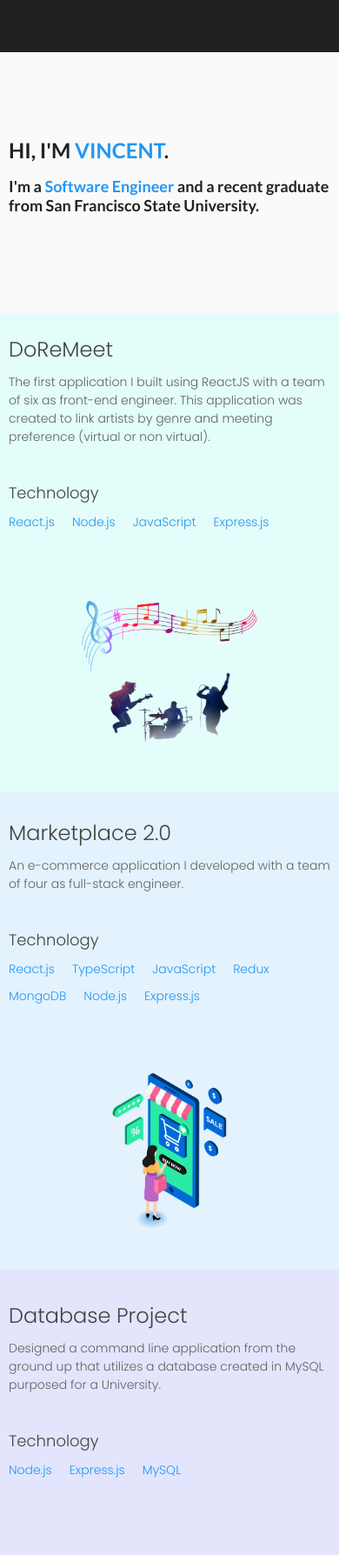
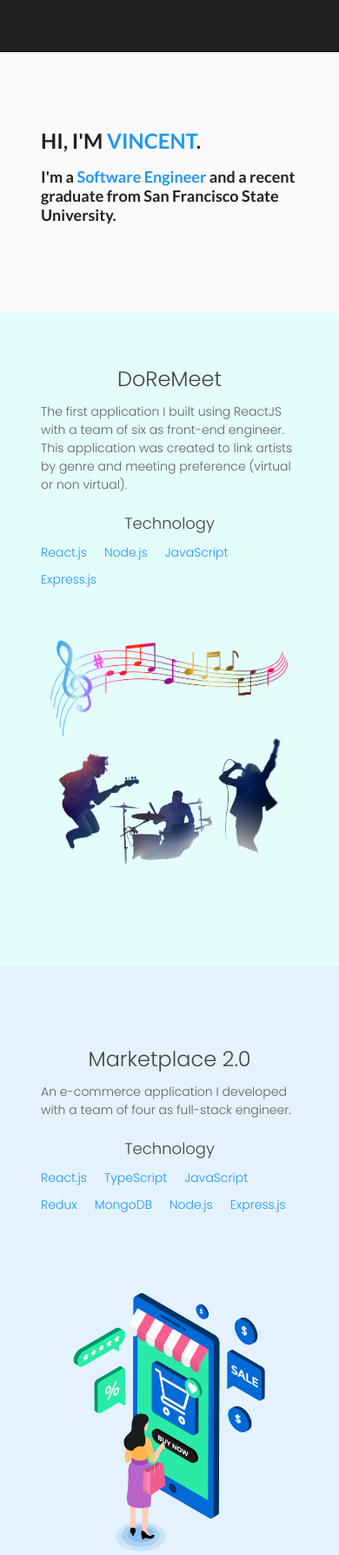
Before and after one commit to vincenttse15/portfolio, a Gatsby site: page / in a window 390 px wide. Shown: the top 1788 px of the page at 87% size. Built offline with nearby package versions, Linux system fonts and the light colour scheme; Gatsby itself is replaced by a stand-in of ours; a web font is replaced by a local one.

Commit message:
updated about, index, and nav reponsiveness

```diff
--- a/src/pages/about.js
+++ b/src/pages/about.js
@@ -31,7 +31,7 @@ const About = ({location}) => {
               Hi, I'm Vincent Tse, a software engineer based in San Jose, CA.
               In May 2021, I acquired my Bachelor's Degree in Computer Science
               from San Francisco State University with my main focus being on front-end
-              development. I also recently started becoming interested in UX/UI Design.
+              development.
               </p>
             <p className={styles.text}>
               In my free time I enjoy watching movies and shows, playing games, finding new music, and drawing on MS Paint.
--- a/src/styles/about.module.scss
+++ b/src/styles/about.module.scss
@@ -361,6 +361,10 @@
     height: 550px;
   }
 
+  .text_container {
+    width: 80%;
+  }
+
   .text_h1 {
     font-size: 18px;
   }
@@ -371,6 +375,12 @@
 
   .paint_character {
     font-size: 20px;
+  }
+}
+
+@media only screen and (max-width: 425px) {
+  .about_container {
+    height: 650px;
   }
 }
 
@@ -425,9 +435,7 @@
   .icons {
     font-size: 18px;
   }
-}
 
-@media only screen and (max-width: 280px) {
   .about_container {
     height: 600px;
   }
--- a/src/styles/index.module.scss
+++ b/src/styles/index.module.scss
@@ -235,32 +235,62 @@ body {
 
   .home_container {
     height: 400px;
+    align-items: center;
+  }
+
+  .home_text_container {
+    width: 60%;
   }
 
   .doremeet_container {
     flex-direction: column-reverse;
     align-items: center;
+    height: 750px;
   }
 
   .marketplace_container {
     flex-direction: column-reverse;
     align-items: center;
+    height: 750px;
   }
 
   .database_container {
     flex-direction: column-reverse;
     align-items: center;
+    height: 750px;
   }
 
   .description_container {
-    padding-left: 0px;
-    width: 100%;
+    padding: 0px;
+    width: 60%;
     min-height: 50%;
+    align-items: center;
+  }
+
+  .project_description {
+    margin-bottom: 20px;
   }
 
   .image_container {
     width: 100%;
     height: 50%;
+    justify-content: start;
+  }
+
+  .music {
+    max-height: 40%;
+  }
+
+  .band {
+    max-height: 40%;
+  }
+
+  .marketplace {
+    max-height: 80%;
+  }
+
+  .database {
+    max-height: 50%;
   }
 }
 
@@ -276,18 +306,46 @@ body {
   .home_container {
     height: 300px;
   }
+
+  .music {
+    max-height: 35%;
+  }
+
+  .database {
+    max-height: 40%;
+  }
 }
 
-@media only screen and (max-width: 345px) {
-  .doremeet_container {
-    height: 600px;
+@media only screen and (max-width: 471px) {
+  .music {
+    max-height: 30%;
+  }
+}
+
+@media only screen and (max-width: 425px) {
+  .description_container {
+    width: 80%;
   }
 
-  .marketplace_container {
-    height: 600px;
+  .home_text_container {
+    width: 80%;
+  }
+}
+
+@media only screen and (max-width: 320px) {
+  .doremeet_container {
+    height: 700px;
   }
 
-  .database_container {
-    height: 600px;
+  .music {
+    max-height: 25%;
+  }
+
+  .band {
+    max-height: 35%;
+  }
+
+  .database {
+    max-height: 35%;
   }
 }
--- a/src/styles/navbar.module.scss
+++ b/src/styles/navbar.module.scss
@@ -8,6 +8,7 @@
   background-color: #212121;
   position: sticky;
   top: 0;
+  z-index: 999;
 }
 
 .padding {
```
